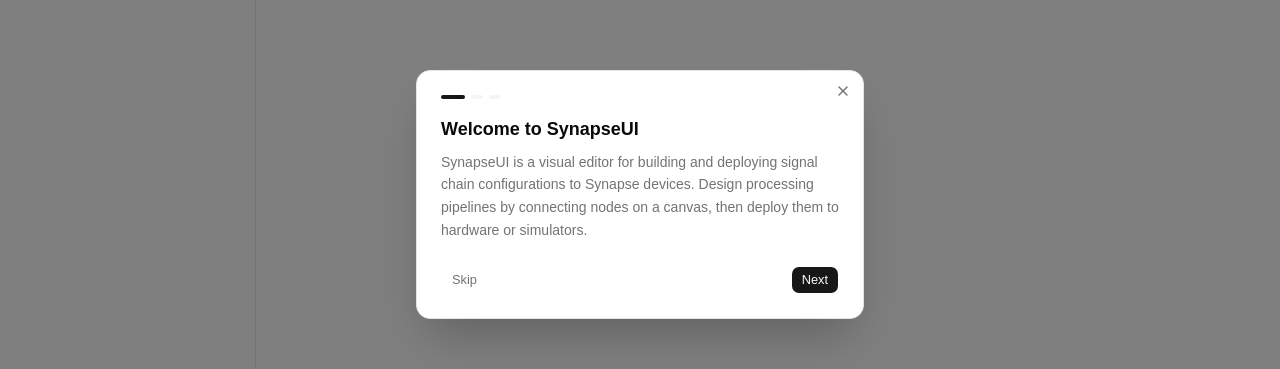
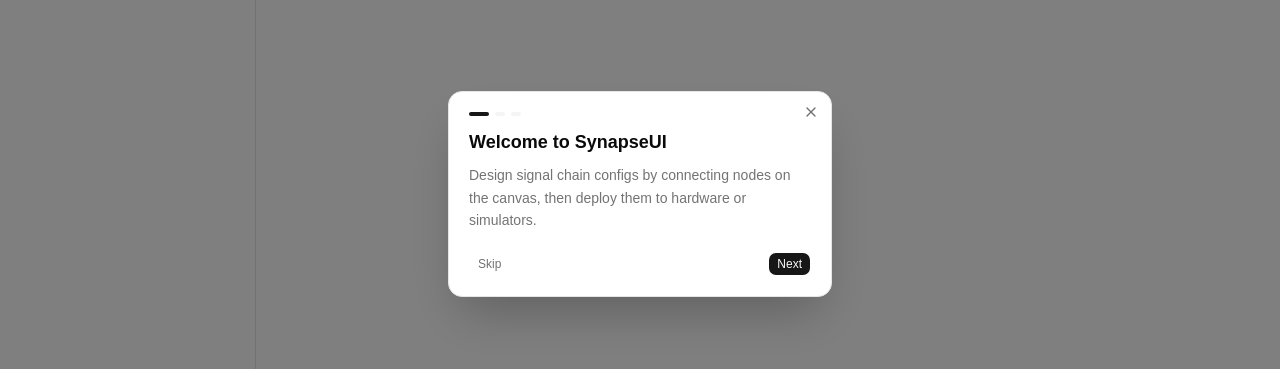
Before and after one commit to louislva/synapseui, a React (Vite) app in the folder frontend/: page / in a window 1280 px wide. Shown: the part 206-575 px from the top of the page. Built offline with nearby package versions, Linux system fonts and the light colour scheme; no server answers.

Commit message:
better onboarding tutorial

```diff
--- a/frontend/src/App.tsx
+++ b/frontend/src/App.tsx
@@ -21,7 +21,7 @@
 import { DeviceDropdown } from "./components/DeviceDropdown"
 import { ParameterPanel } from "./components/ParameterPanel"
 import { StreamPanel } from "./components/StreamPanel"
-import { OnboardingOverlay, useOnboarding } from "./components/OnboardingOverlay"
+import { OnboardingStep, OnboardingModal, useOnboarding } from "./components/OnboardingOverlay"
 import { DeviceHint } from "./components/DeviceHint"
 import { StreamHint } from "./components/StreamHint"
 import { serializeGraph, configHash } from "./lib/serialize"
@@ -34,7 +34,7 @@
 } from "./components/ui/tooltip"
 
 function App() {
-  const { showOnboarding, dismissOnboarding } = useOnboarding()
+  useOnboarding() // initialize onboarding state
   const [configsOpen, setConfigsOpen] = useState(true)
   const [devicesOpen, setDevicesOpen] = useState(false)
   const [streamOpen, setStreamOpen] = useState(false)
@@ -265,6 +265,7 @@
 
           <div className="flex-1" />
 
+          <div className="relative">
             <Button
               variant="ghost"
               size="sm"
@@ -274,6 +275,8 @@
               <Cpu className="size-3.5" />
               Devices
             </Button>
+            <OnboardingStep target="devices" onOpenSidebar={() => setDevicesOpen(true)} />
+          </div>
         </div>
 
         {/* Error banner */}
@@ -312,13 +315,7 @@
           )}
         </div>
       </div>
-      {showOnboarding && (
-        <OnboardingOverlay
-          onOpenConfigs={() => setConfigsOpen(true)}
-          onOpenDevices={() => setDevicesOpen(true)}
-          onDismiss={dismissOnboarding}
-        />
-      )}
+      <OnboardingModal />
     </ReactFlowProvider>
   )
 }
--- a/frontend/src/components/ConfigsSidebar.tsx
+++ b/frontend/src/components/ConfigsSidebar.tsx
@@ -1,7 +1,8 @@
-import { useState } from "react"
+import { useState, useRef } from "react"
 import { Info, Plus, Copy, Trash2, Check, X } from "lucide-react"
 import { useConfigStore } from "../store/useConfigStore"
 import { Button } from "./ui/button"
+import { OnboardingPortalStep } from "./OnboardingOverlay"
 import {
   Tooltip,
   TooltipContent,
@@ -14,6 +15,7 @@
     useConfigStore()
   const [editingId, setEditingId] = useState<string | null>(null)
   const [editName, setEditName] = useState("")
+  const plusRef = useRef<HTMLButtonElement>(null)
 
   const startRename = (id: string, currentName: string) => {
     setEditingId(id)
@@ -44,12 +46,14 @@
           </TooltipProvider>
         </h2>
         <Button
+          ref={plusRef}
           variant="ghost"
           size="icon-xs"
           onClick={() => createConfig()}
         >
           <Plus className="size-3.5" />
         </Button>
+        <OnboardingPortalStep target="configs-plus" anchorRef={plusRef} />
       </div>
 
       {configs.length === 0 && (
--- a/frontend/src/components/OnboardingOverlay.tsx
+++ b/frontend/src/components/OnboardingOverlay.tsx
@@ -1,155 +1,340 @@
-import { useState, useEffect, useCallback } from "react"
-import { ArrowLeft, ArrowRight, Cpu, FileSliders, X } from "lucide-react"
+import { useState, useEffect, type RefObject } from "react"
+import { createPortal } from "react-dom"
+import { X } from "lucide-react"
 import { Button } from "./ui/button"
 
 const STORAGE_KEY = "synapseui-onboarding-done"
 
-interface OnboardingOverlayProps {
-  onOpenConfigs: () => void
-  onOpenDevices: () => void
-  onDismiss: () => void
-}
-
 const steps = [
   {
     title: "Welcome to SynapseUI",
-    body: "SynapseUI is a visual editor for building and deploying signal chain configurations to Synapse devices. Design processing pipelines by connecting nodes on a canvas, then deploy them to hardware or simulators.",
-    highlight: null as string | null,
+    body: "Design signal chain configs by connecting nodes on the canvas, then deploy them to hardware or simulators.",
+    target: "center" as const,
   },
   {
     title: "Create a Config",
-    body: "Start by creating a signal chain config. Open the Configs sidebar and click the + button to create your first config. Then right-click the canvas or use the + button to add nodes.",
-    highlight: "configs",
+    body: "Click + to create your first config. Then right-click the canvas to add nodes.",
+    target: "configs-plus" as const,
   },
   {
     title: "Connect a Device",
-    body: "Open the Devices panel to discover hardware on your network or launch a simulator. Once a device appears, select it from the toolbar dropdown, then deploy your config.",
-    highlight: "devices",
+    body: "Open the Devices panel to discover hardware on your network or launch a simulator. Then select it from the toolbar dropdown and deploy.",
+    target: "devices" as const,
   },
 ]
 
-export function OnboardingOverlay({
-  onOpenConfigs,
-  onOpenDevices,
+export type OnboardingTarget = "center" | "configs" | "configs-plus" | "devices"
+
+/* ── Shared step controls ── */
+
+function StepControls({
+  step,
+  totalSteps,
+  onNext,
+  onBack,
   onDismiss,
-}: OnboardingOverlayProps) {
-  const [step, setStep] = useState(0)
+}: {
+  step: number
+  totalSteps: number
+  onNext: () => void
+  onBack: () => void
+  onDismiss: () => void
+}) {
+  return (
+    <>
+      {/* Step indicator */}
+      <div className="flex items-center gap-1.5 mb-3">
+        {Array.from({ length: totalSteps }, (_, i) => (
+          <div
+            key={i}
+            className={`h-1 rounded-full transition-all ${
+              i === step
+                ? "w-5 bg-primary"
+                : i < step
+                  ? "w-2.5 bg-primary/40"
+                  : "w-2.5 bg-muted"
+            }`}
+          />
+        ))}
+      </div>
+    </>
+  )
+}
+
+function StepActions({
+  step,
+  totalSteps,
+  onNext,
+  onBack,
+  onDismiss,
+}: {
+  step: number
+  totalSteps: number
+  onNext: () => void
+  onBack: () => void
+  onDismiss: () => void
+}) {
+  return (
+    <div className="flex items-center justify-between">
+      <Button
+        variant="ghost"
+        size="xs"
+        onClick={onDismiss}
+        className="text-muted-foreground"
+      >
+        Skip
+      </Button>
+      <div className="flex gap-1.5">
+        {step > 0 && (
+          <Button variant="outline" size="xs" onClick={onBack}>
+            Back
+          </Button>
+        )}
+        {step < totalSteps - 1 ? (
+          <Button size="xs" onClick={onNext}>
+            Next
+          </Button>
+        ) : (
+          <Button size="xs" onClick={onDismiss}>
+            Get Started
+          </Button>
+        )}
+      </div>
+    </div>
+  )
+}
+
+/* ── Center modal (step 0) ── */
+
+export function OnboardingModal() {
+  const { step, setStep, dismiss, show } = useOnboardingState()
+
+  if (!show) return null
   const current = steps[step]
-
-  const finish = useCallback(() => {
-    localStorage.setItem(STORAGE_KEY, "1")
-    onDismiss()
-  }, [onDismiss])
-
-  // Open relevant sidebar on step change
-  useEffect(() => {
-    if (current.highlight === "configs") onOpenConfigs()
-    if (current.highlight === "devices") onOpenDevices()
-  }, [step, current.highlight, onOpenConfigs, onOpenDevices])
+  if (current.target !== "center") return null
 
   return (
     <div className="fixed inset-0 z-[100] flex items-center justify-center">
-      {/* Backdrop */}
-      <div className="absolute inset-0 bg-black/50" onClick={finish} />
-
-      {/* Card */}
-      <div className="relative z-10 w-full max-w-md rounded-xl border border-border bg-popover p-6 shadow-2xl mx-4">
-        {/* Close */}
+      <div className="absolute inset-0 bg-black/50" onClick={dismiss} />
+      <div className="relative z-10 w-full max-w-sm rounded-xl border border-border bg-popover p-5 shadow-2xl mx-4 animate-in fade-in zoom-in-95 duration-200">
         <button
-          onClick={finish}
+          onClick={dismiss}
           className="absolute top-3 right-3 text-muted-foreground hover:text-foreground cursor-pointer"
         >
           <X className="size-4" />
         </button>
 
-        {/* Step indicator */}
-        <div className="flex items-center gap-1.5 mb-4">
-          {steps.map((_, i) => (
-            <div
-              key={i}
-              className={`h-1 rounded-full transition-all ${
-                i === step
-                  ? "w-6 bg-primary"
-                  : i < step
-                    ? "w-3 bg-primary/40"
-                    : "w-3 bg-muted"
-              }`}
-            />
-          ))}
-        </div>
+        <StepControls
+          step={step}
+          totalSteps={steps.length}
+          onNext={() => setStep(step + 1)}
+          onBack={() => setStep(step - 1)}
+          onDismiss={dismiss}
+        />
 
-        {/* Highlight icon */}
-        {current.highlight === "configs" && (
-          <div className="flex items-center gap-2 mb-3 text-muted-foreground">
-            <div className="flex items-center gap-1 rounded-md border border-ring bg-muted px-2 py-1 text-xs font-medium text-foreground">
-              <FileSliders className="size-3" />
-              Configs
-            </div>
-            <ArrowLeft className="size-3.5 animate-pulse" />
-            <span className="text-xs">in the toolbar</span>
-          </div>
-        )}
-        {current.highlight === "devices" && (
-          <div className="flex items-center gap-2 mb-3 text-muted-foreground">
-            <span className="text-xs">in the toolbar</span>
-            <ArrowRight className="size-3.5 animate-pulse" />
-            <div className="flex items-center gap-1 rounded-md border border-ring bg-muted px-2 py-1 text-xs font-medium text-foreground">
-              <Cpu className="size-3" />
-              Devices
-            </div>
-          </div>
-        )}
-
-        {/* Content */}
-        <h2 className="text-lg font-semibold mb-2">{current.title}</h2>
-        <p className="text-sm text-muted-foreground leading-relaxed mb-6">
+        <h2 className="text-lg font-semibold mb-2 pr-4">{current.title}</h2>
+        <p className="text-sm text-muted-foreground leading-relaxed mb-5">
           {current.body}
         </p>
 
-        {/* Actions */}
-        <div className="flex items-center justify-between">
-          <Button
-            variant="ghost"
-            size="sm"
-            onClick={finish}
-            className="text-muted-foreground"
-          >
-            Skip
-          </Button>
-          <div className="flex gap-2">
-            {step > 0 && (
-              <Button
-                variant="outline"
-                size="sm"
-                onClick={() => setStep(step - 1)}
-              >
-                Back
-              </Button>
-            )}
-            {step < steps.length - 1 ? (
-              <Button size="sm" onClick={() => setStep(step + 1)}>
-                Next
-              </Button>
-            ) : (
-              <Button size="sm" onClick={finish}>
-                Get Started
-              </Button>
-            )}
-          </div>
-        </div>
+        <StepActions
+          step={step}
+          totalSteps={steps.length}
+          onNext={() => setStep(step + 1)}
+          onBack={() => setStep(step - 1)}
+          onDismiss={dismiss}
+        />
       </div>
     </div>
   )
 }
 
-export function useOnboarding() {
-  const [show, setShow] = useState(false)
+/* ── Popover (steps 1+) ── */
+
+interface OnboardingStepProps {
+  target: OnboardingTarget
+  onOpenSidebar: () => void
+}
+
+export function OnboardingStep({ target, onOpenSidebar }: OnboardingStepProps) {
+  const { step, setStep, dismiss, show } = useOnboardingState()
 
   useEffect(() => {
-    if (!localStorage.getItem(STORAGE_KEY)) {
-      setShow(true)
+    if (show && steps[step].target === target) {
+      onOpenSidebar()
     }
+  }, [show, step, target, onOpenSidebar])
+
+  if (!show) return null
+
+  const current = steps[step]
+  if (current.target !== target) return null
+
+  const side = target === "devices" ? "right" : "left"
+
+  return (
+    <div
+      className={`absolute top-full mt-2 z-[100] animate-in fade-in slide-in-from-top-2 duration-300 ${
+        side === "left" ? "left-0" : "right-0"
+      }`}
+    >
+      <div className="relative rounded-lg border border-border bg-popover px-4 py-3 shadow-lg w-72">
+        {/* Arrow */}
+        <div
+          className={`absolute -top-[6px] size-3 rotate-45 border-l border-t border-border bg-popover ${
+            side === "left" ? "left-4" : "right-4"
+          }`}
+        />
+
+        {/* Close */}
+        <button
+          onClick={dismiss}
+          className="absolute top-2.5 right-2.5 text-muted-foreground hover:text-foreground cursor-pointer"
+        >
+          <X className="size-3.5" />
+        </button>
+
+        <StepControls
+          step={step}
+          totalSteps={steps.length}
+          onNext={() => setStep(step + 1)}
+          onBack={() => setStep(step - 1)}
+          onDismiss={dismiss}
+        />
+
+        <h3 className="text-sm font-semibold mb-1 pr-4">{current.title}</h3>
+        <p className="text-xs text-muted-foreground leading-relaxed mb-3">
+          {current.body}
+        </p>
+
+        <StepActions
+          step={step}
+          totalSteps={steps.length}
+          onNext={() => setStep(step + 1)}
+          onBack={() => setStep(step - 1)}
+          onDismiss={dismiss}
+        />
+      </div>
+    </div>
+  )
+}
+
+/* ── Portal-based popover (for elements inside overflow containers) ── */
+
+interface OnboardingPortalStepProps {
+  target: OnboardingTarget
+  anchorRef: RefObject<HTMLElement | null>
+}
+
+export function OnboardingPortalStep({ target, anchorRef }: OnboardingPortalStepProps) {
+  const { step, setStep, dismiss, show } = useOnboardingState()
+  const [pos, setPos] = useState<{ top: number; anchorCenter: number } | null>(null)
+
+  useEffect(() => {
+    if (!show || steps[step].target !== target || !anchorRef.current) {
+      setPos(null)
+      return
+    }
+    const update = () => {
+      const rect = anchorRef.current?.getBoundingClientRect()
+      if (rect) {
+        setPos({ top: rect.bottom + 8, anchorCenter: rect.left + rect.width / 2 })
+      }
+    }
+    update()
+    window.addEventListener("resize", update)
+    return () => window.removeEventListener("resize", update)
+  }, [show, step, target, anchorRef])
+
+  if (!show || !pos) return null
+  const current = steps[step]
+  if (current.target !== target) return null
+
+  const stepProps = {
+    step,
+    totalSteps: steps.length,
+    onNext: () => setStep(step + 1),
+    onBack: () => setStep(step - 1),
+    onDismiss: dismiss,
+  }
+
+  // Position popover so the arrow (at left: 22px center) aligns with the anchor center
+  const arrowOffset = 22 // arrow left-4 (16px) + half arrow size (6px)
+  const popoverLeft = pos.anchorCenter - arrowOffset
+
+  return createPortal(
+    <div
+      className="fixed z-[100] animate-in fade-in slide-in-from-top-2 duration-300"
+      style={{ top: pos.top, left: popoverLeft }}
+    >
+      <div className="relative rounded-lg border border-border bg-popover px-4 py-3 shadow-lg w-72">
+        <div className="absolute -top-[6px] left-4 size-3 rotate-45 border-l border-t border-border bg-popover" />
+
+        <button
+          onClick={dismiss}
+          className="absolute top-2.5 right-2.5 text-muted-foreground hover:text-foreground cursor-pointer"
+        >
+          <X className="size-3.5" />
+        </button>
+
+        <StepControls {...stepProps} />
+        <h3 className="text-sm font-semibold mb-1 pr-4">{current.title}</h3>
+        <p className="text-xs text-muted-foreground leading-relaxed mb-3">{current.body}</p>
+        <StepActions {...stepProps} />
+      </div>
+    </div>,
+    document.body
+  )
+}
+
+/* ── Shared state ── */
+
+let _step = 0
+let _show = false
+let _initialized = false
+const _listeners = new Set<() => void>()
+
+function notify() {
+  _listeners.forEach((fn) => fn())
+}
+
+function useOnboardingState() {
+  const [, rerender] = useState(0)
+
+  useEffect(() => {
+    const fn = () => rerender((n) => n + 1)
+    _listeners.add(fn)
+    return () => { _listeners.delete(fn) }
   }, [])
 
-  return { showOnboarding: show, dismissOnboarding: () => setShow(false) }
+  return {
+    step: _step,
+    show: _show,
+    setStep: (s: number) => { _step = s; notify() },
+    dismiss: () => {
+      localStorage.setItem(STORAGE_KEY, "1")
+      _show = false
+      notify()
+    },
+  }
 }
+
+export function useOnboarding() {
+  const [, rerender] = useState(0)
+
+  useEffect(() => {
+    if (!_initialized) {
+      _initialized = true
+      if (!localStorage.getItem(STORAGE_KEY)) {
+        _show = true
+        _step = 0
+      }
+    }
+    const fn = () => rerender((n) => n + 1)
+    _listeners.add(fn)
+    notify()
+    return () => { _listeners.delete(fn) }
+  }, [])
+
+  return { showOnboarding: _show }
+}
```
Lines whose indentation alone changed are shown as unchanged.
